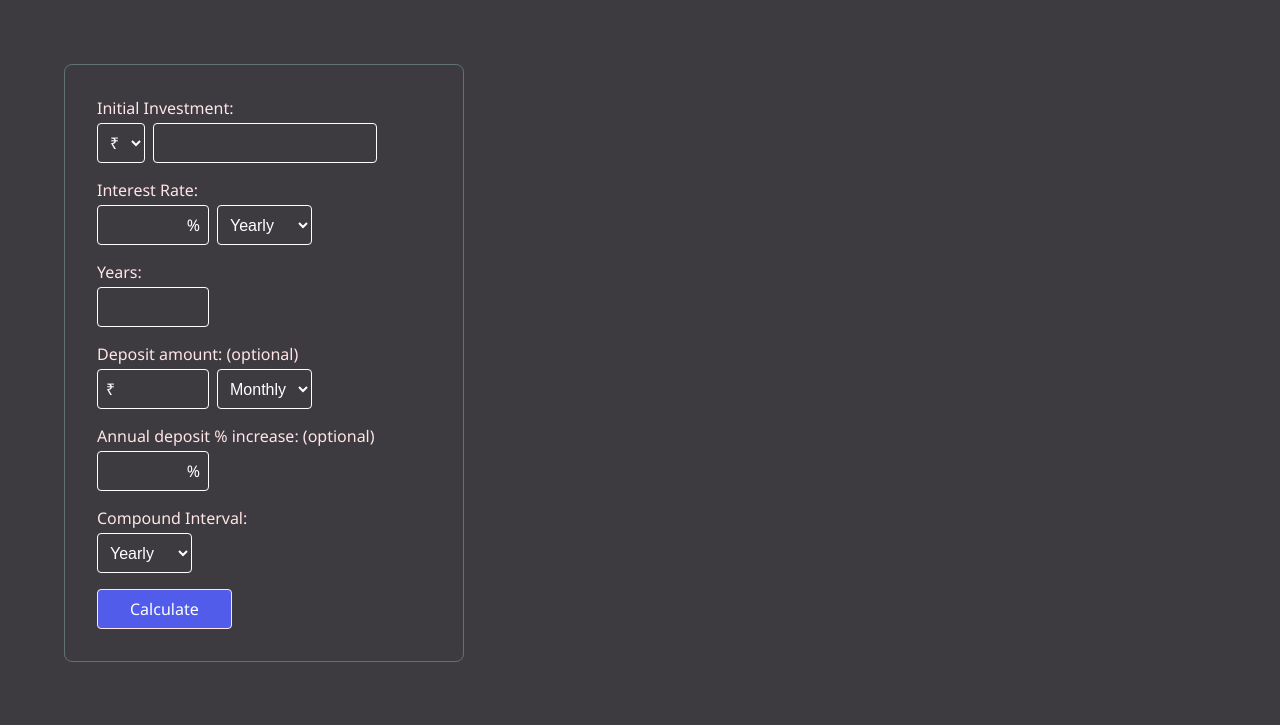
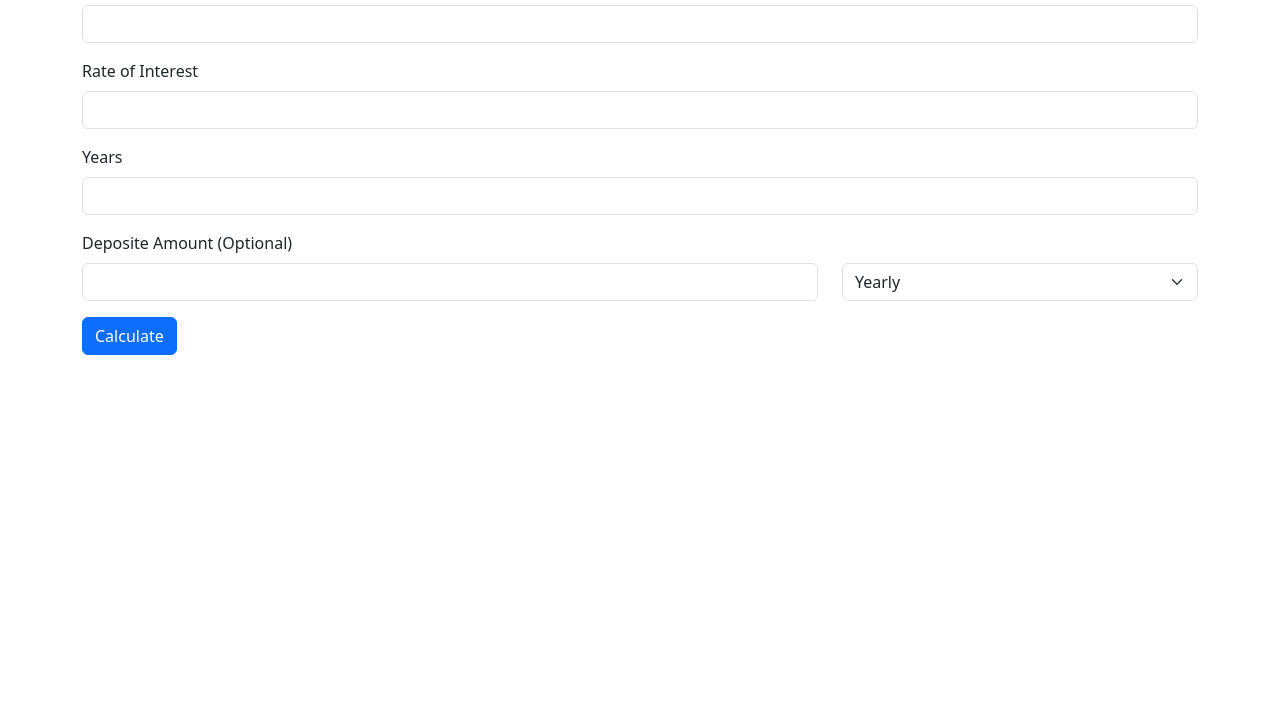
Before and after one commit to Itsmesachin98/compound-interest-calculator, a plain HTML site: page frontend/index.html in a window 1280 px wide. Shown: the part 75-800 px from the top of the page. Drawn offline with nearby package versions, Linux system fonts and the light colour scheme.

Commit message:
feat: redesign home page with Bootstrap and remove unused style.css

```diff
--- a/frontend/index.html
+++ b/frontend/index.html
@@ -4,90 +4,90 @@
         <meta charset="UTF-8" />
         <meta name="viewport" content="width=device-width, initial-scale=1.0" />
         <title>Compound Interest Calculator</title>
-        <link rel="stylesheet" href="style.css" />
+        <link
+            rel="stylesheet"
+            href="https://cdn.jsdelivr.net/npm/bootstrap@5.3.8/dist/css/bootstrap.min.css"
+        />
     </head>
     <body>
-        <header class="header">
-            <h1>Compound Interest Calculator</h1>
-        </header>
+        <div class="container mt-5">
+            <form action="">
+                <div class="mb-3">
+                    <label for="principal" class="form-label"
+                        >Initial Investment</label
+                    >
+                    <input
+                        type="number"
+                        id="principal"
+                        class="form-control"
+                        name="principal"
+                        required
+                    />
+                </div>
 
-        <main>
-            <section class="container">
-                <div class="column-container">
-                    <label for="principle">Initial Investment:</label>
-                    <div class="row-container">
-                        <select id="currency-stats">
-                            <option value="rupee" selected>₹</option>
-                            <option value="dollar">$</option>
-                        </select>
-                        <div class="input-container principle-container">
-                            <input type="number" id="principle" />
+                <div class="mb-3">
+                    <label for="rate" class="form-label"
+                        >Rate of Interest</label
+                    >
+                    <input
+                        type="number"
+                        id="rate"
+                        class="form-control"
+                        name="rate"
+                        required
+                    />
+                </div>
+
+                <div class="mb-3">
+                    <label for="time" class="form-label">Years</label>
+                    <input
+                        type="number"
+                        id="time"
+                        class="form-control"
+                        name="time"
+                        required
+                    />
+                </div>
+
+                <div class="mb-3">
+                    <label for="d-amount" class="form-label"
+                        >Deposite Amount (Optional)</label
+                    >
+                    <div class="row">
+                        <div class="col-8">
+                            <input
+                                type="number"
+                                id="d-amount"
+                                class="form-control"
+                                name="d-amount"
+                                required
+                            />
+                        </div>
+                        <div class="col-4">
+                            <select class="form-select">
+                                <option value="year" selected>Yearly</option>
+                                <option value="month">Monthly</option>
+                            </select>
                         </div>
                     </div>
                 </div>
 
-                <div class="column-container">
-                    <label for="rate">Interest Rate:</label>
-                    <div class="row-container">
-                        <div class="input-container rate-container">
-                            <input type="number" id="rate" />
-                            <div class="icon percent-icon">%</div>
-                        </div>
-                        <select>
-                            <option value="monthly">Monthly</option>
-                            <option value="yearly" selected>Yearly</option>
-                        </select>
-                    </div>
+                <div>
+                    <button class="btn btn-primary">Calculate</button>
                 </div>
+            </form>
+        </div>
 
-                <div class="column-container">
-                    <label for="year">Years:</label>
-                    <div class="input-container year-container">
-                        <input type="text" id="year" />
-                    </div>
-                </div>
-
-                <div class="column-container">
-                    <label for="deposits">Deposit amount: (optional)</label>
-                    <div class="row-container">
-                        <div class="input-container deposits-container">
-                            <div class="icon currency-icon">₹</div>
-                            <input type="number" id="deposits" />
-                        </div>
-                        <select>
-                            <option value="monthly" selected>Monthly</option>
-                            <option value="yearly">Yearly</option>
-                        </select>
-                    </div>
-                </div>
-
-                <div class="column-container">
-                    <label for="yearly-increment">
-                        Annual deposit % increase: (optional)
-                    </label>
-                    <div class="row-container">
-                        <div class="input-container yearly-increment-container">
-                            <input type="number" id="yearly-increment" />
-                            <div class="icon percent-icon">%</div>
-                        </div>
-                    </div>
-                </div>
-
-                <div class="column-container">
-                    <label for="compound-interval">Compound Interval:</label>
-                    <div class="row-container">
-                        <select id="compound-interval">
-                            <option value="monthly">Monthly</option>
-                            <option value="yearly" selected>Yearly</option>
-                        </select>
-                    </div>
-                </div>
-
-                <div>
-                    <button>Calculate</button>
-                </div>
-            </section>
-        </main>
-        <script src="script.js"></script>
+        <!-- Script -->
+        <script
+            src="https://cdn.jsdelivr.net/npm/@popperjs/core@2.11.8/dist/umd/popper.min.js"
+            integrity="sha384-I7E8VVD/ismYTF4hNIPjVp/Zjvgyol6VFvRkX/vR+Vc4jQkC+hVqc2pM8ODewa9r"
+            crossorigin="anonymous"
+        ></script>
+        <script
+            src="https://cdn.jsdelivr.net/npm/bootstrap@5.3.8/dist/js/bootstrap.min.js"
+            integrity="sha384-G/EV+4j2dNv+tEPo3++6LCgdCROaejBqfUeNjuKAiuXbjrxilcCdDz6ZAVfHWe1Y"
+            crossorigin="anonymous"
+        ></script>
     </body>
 </html>
--- a/frontend/style.css
+++ /dev/null
@@ -1,185 +0,0 @@
-@import url("https://fonts.googleapis.com/css2?family=Noto+Sans:ital,wght@0,300;0,400;0,500;0,700;1,300;1,400&display=swap");
-
-* {
-    box-sizing: border-box;
-}
-
-html {
-    font-family: "Noto Sans", sans-serif;
-    box-sizing: border-box;
-}
-
-body {
-    height: 100vh;
-    margin: 0;
-    padding: 0;
-    display: flex;
-    flex-direction: column;
-    box-sizing: border-box;
-    background-color: #3d3b40;
-}
-
-h1,
-p {
-    margin: 0;
-}
-
-h1 {
-    color: #3d3b40;
-}
-
-p {
-    color: #ffdd95;
-}
-
-label {
-    display: block;
-    font-size: 16px;
-    color: #ffe5e5;
-    margin-bottom: 0.25rem;
-}
-
-button {
-    color: #fff;
-    background-color: #525ceb;
-    border: 1px solid #ffe5e5;
-    border-radius: 0.25rem;
-    padding: 8px 32px;
-    font-size: 16px;
-    font-family: "Noto Sans", sans-serif;
-}
-
-button:hover {
-    background-color: #3468c0;
-}
-
-button:active {
-    box-shadow: 0px 0 0px 4px rgba(52, 104, 192, 0.5);
-    transition: box-shadow 100ms;
-    transition-timing-function: linear;
-}
-
-select {
-    height: 40px;
-    font-size: 16px;
-    color: #fff;
-    background-color: inherit;
-    border: 1px solid #fff;
-    border-radius: 0.25rem;
-    padding: 8px;
-}
-
-select {
-    margin-right: 0.5rem;
-}
-
-input {
-    height: 100%;
-    width: 100%;
-    color: #fff;
-    font-size: 16px;
-    background-color: inherit;
-    border: none;
-    padding: 0;
-}
-
-option {
-    color: #eef5ff;
-    background-color: #3d3b40;
-}
-
-select:focus {
-    outline: none;
-    border: 1px solid rgb(52, 104, 192) !important;
-    box-shadow: 0px 0 0px 4px rgba(52, 104, 192, 0.5);
-    transition: box-shadow 200ms, border 200ms;
-    transition-timing-function: linear;
-}
-
-input:focus {
-    outline: none;
-}
-
-input[type="number"]::-webkit-inner-spin-button,
-input[type="number"]::-webkit-outer-spin-button {
-    -webkit-appearance: none;
-    margin: 0;
-}
-
-.box-shadow-animation {
-    border: 1px solid rgb(52, 104, 192) !important;
-    box-shadow: 0px 0 0px 4px rgba(52, 104, 192, 0.5);
-    transition: box-shadow 200ms, border 200ms;
-    transition-timing-function: linear;
-}
-
-.header {
-    width: 100%;
-    height: 90px;
-    background-color: #f9f7c9;
-    padding: 16px 64px;
-    display: flex;
-    align-items: center;
-}
-
-main {
-    flex: 1;
-}
-
-main {
-    margin: 64px 64px;
-}
-
-.container {
-    width: 400px;
-    padding: 32px;
-    border: 1px solid #607274;
-    border-radius: 0.5rem;
-    display: flex;
-    flex-direction: column;
-}
-
-.column-container {
-    display: flex;
-    flex-direction: column;
-    margin-bottom: 1rem;
-}
-
-.row-container {
-    display: flex;
-}
-
-.input-container {
-    height: 40px;
-    background-color: inherit;
-    border: 1px solid #fff;
-    border-radius: 0.25rem;
-    padding: 8px;
-    display: flex;
-    justify-content: center;
-    align-items: center;
-}
-
-.principle-container {
-    width: 224px;
-}
-
-.rate-container,
-.year-container,
-.deposits-container,
-.yearly-increment-container {
-    width: 112px;
-    margin-right: 0.5rem;
-}
-
-.icon {
-    color: #fff;
-}
-
-.percent-icon {
-    padding-left: 8px;
-}
-
-.currency-icon {
-    padding-right: 8px;
-}
```
